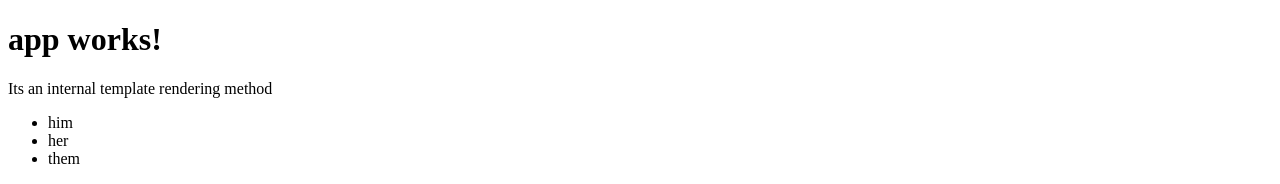
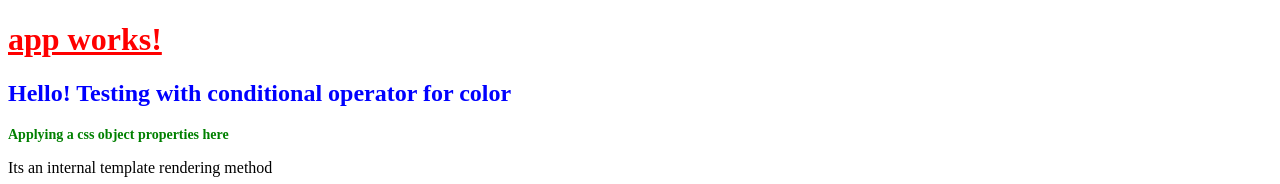
Before and after one commit to sathyalog/ng4-playground, an Angular app: page / in a window 1280 px wide. Shown: the top 184 px of the page. Built offline with nearby package versions, Linux system fonts and the light colour scheme.

Commit message:
styles binding

```diff
--- a/src/app/app.component.html
+++ b/src/app/app.component.html
@@ -1,4 +1,6 @@
-<h1>
+<h1 [style.color]="titleStyle">
   {{title}}
 </h1>
+<h2 [style.color]="titleStatus? 'blue':'pink'">Hello! Testing with conditional operator for color</h2>
+<h3 [ngStyle]="titleStyles">Applying a css object properties here</h3>
 <app-my-new-component></app-my-new-component>
--- a/src/app/app.component.ts
+++ b/src/app/app.component.ts
@@ -3,8 +3,19 @@
 @Component({
   selector: 'app-root',
   templateUrl: './app.component.html',
-  styleUrls: ['./app.component.css']
+  //styleUrls: ['./app.component.css']
+  styles:[`
+  	h1{
+  	text-decoration:underline;
+  	}
+  `]
 })
 export class AppComponent {
   title = 'app works!';
+  titleStyle = 'red';
+  titleStatus = true;
+  titleStyles = {
+  	'color' : 'green',
+  	'font-size':'14px'
+  }
 }
```
Also changed, not shown: 1 other file (tests, documents, lock files or other folders).
